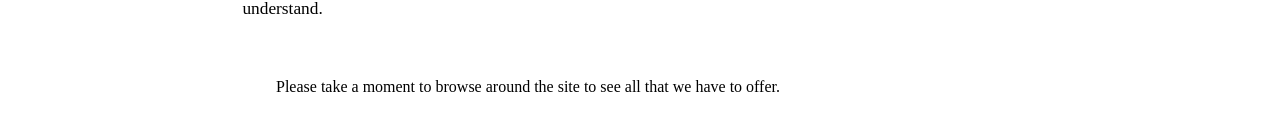
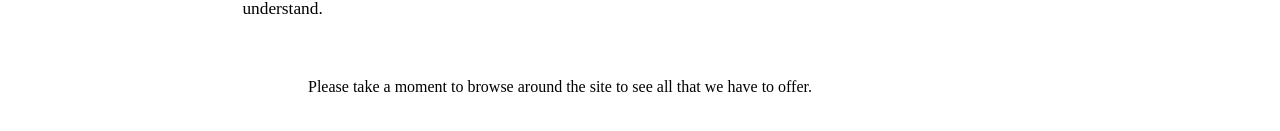
Before and after one commit to destinymalone/chewed-up-cups, a plain HTML site: page index.html in a window 1280 px wide. Shown: the part 867-998 px from the top of the page. Drawn offline with Linux system fonts and the light colour scheme.

Commit message:
landing_please margin change

```diff
--- a/style.css
+++ b/style.css
@@ -107,7 +107,7 @@ img {
 }
 
 .landing_please {
-    margin-left: -14rem;
+    margin-left: -10rem;
 }
 
 a:hover {
```
